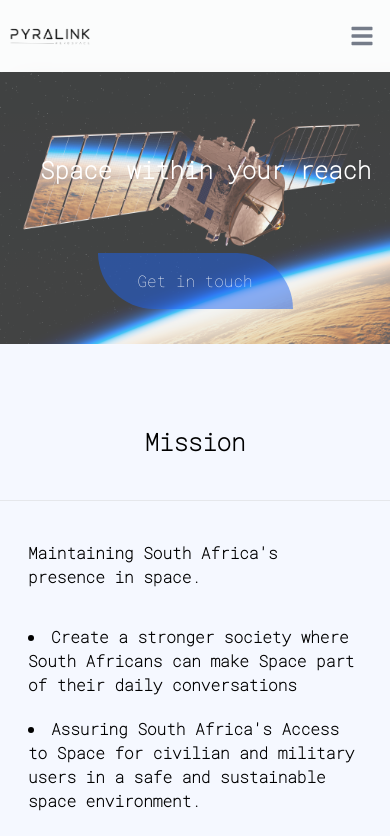
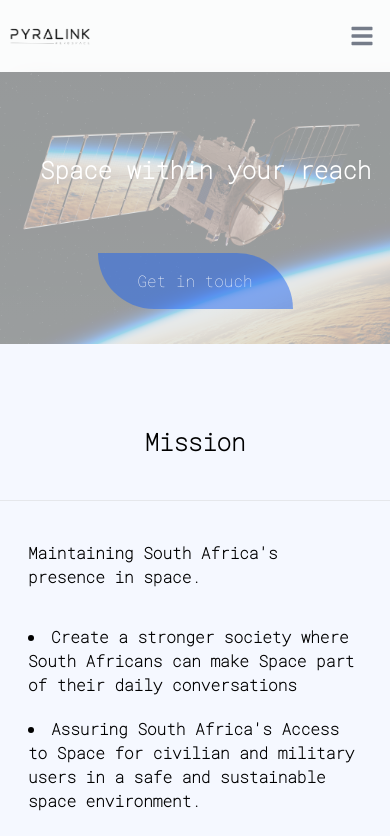
Before and after one commit to AltaRosso/pyralink-public, a Next.js app: page / in a window 390 px wide. Shown: the top 836 px of the page. Built offline with nearby package versions, Linux system fonts and the light colour scheme.

Commit message:
changed z-index

```diff
--- a/src/components/Welcome/Welcome.jsx
+++ b/src/components/Welcome/Welcome.jsx
@@ -5,15 +5,15 @@ const Welcome = () => {
 		<div className="w-full relative mb-20x shadow-[20px_12px_20px_#181510] ">
 			<img
 				src="./welcome/PyraLink_High bandwidth.png"
-				className="opacity-70 md:opacity-30 object md:w-full md:h-screen h-full"
+				className="opacity-30 object md:w-full md:h-screen h-full z-0"
 				width={2048}
 				height={1428}
 				alt="high bandwith"
 			/>
-			<h1 className="absolute top-0 left-0 text-white ps-10 pt-20">
+			<h1 className="absolute top-0 left-0 text-white ps-10 pt-20 z-10">
 				Space within your reach
 			</h1>
-			<p className="hidden md:block text-white absolute top-[10%] max-w-5xl ps-10 pt-20 text-lg text-justify">
+			<p className="hidden md:block text-white absolute top-[10%] max-w-5xl ps-10 pt-20 text-lg text-justify z-10">
 				PyraLink Aerospace provides spacecraft components and launch services
 				for African national security satellites. As South Africa&apos;s only
 				rocket company, we craft tailored solutions that meet the needs of the
```
